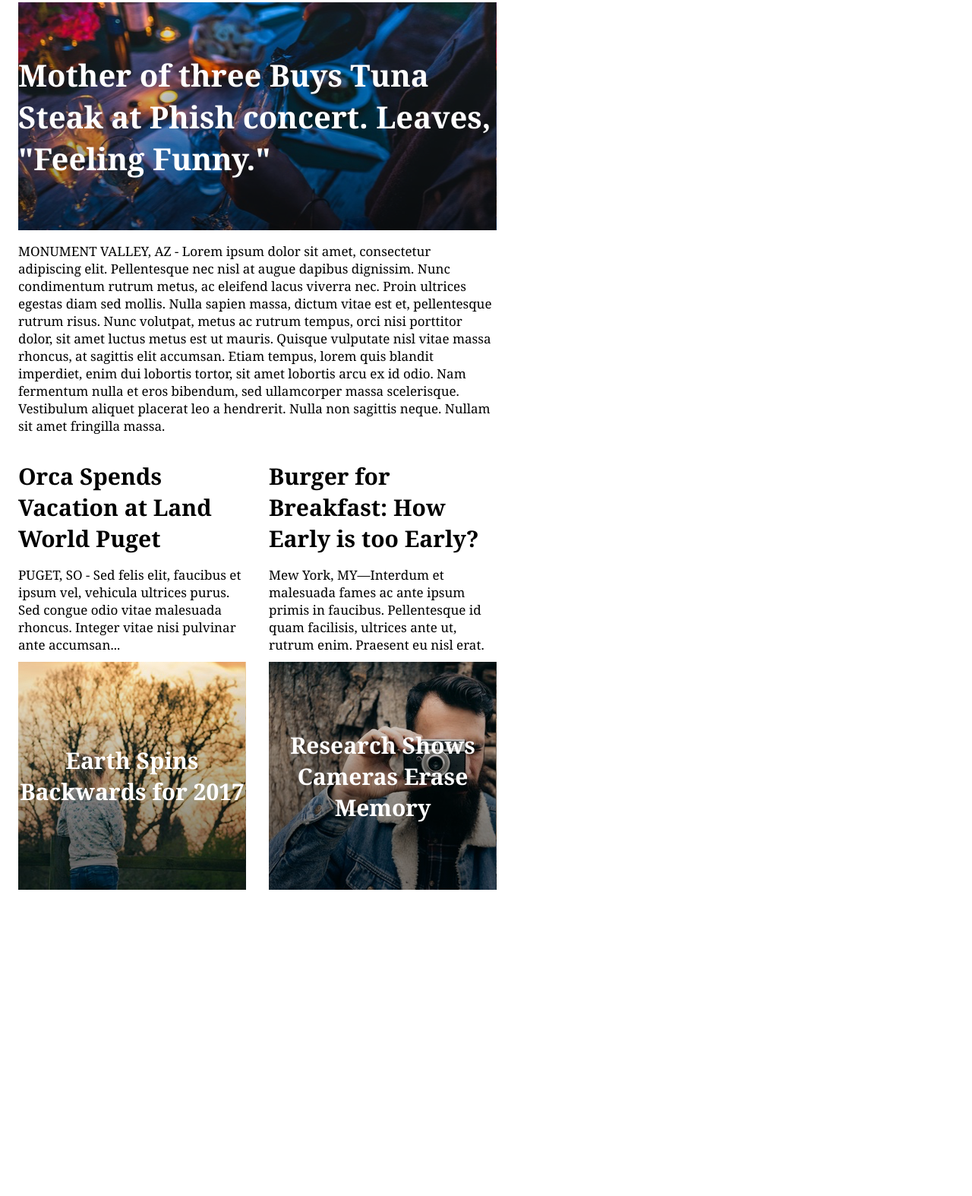
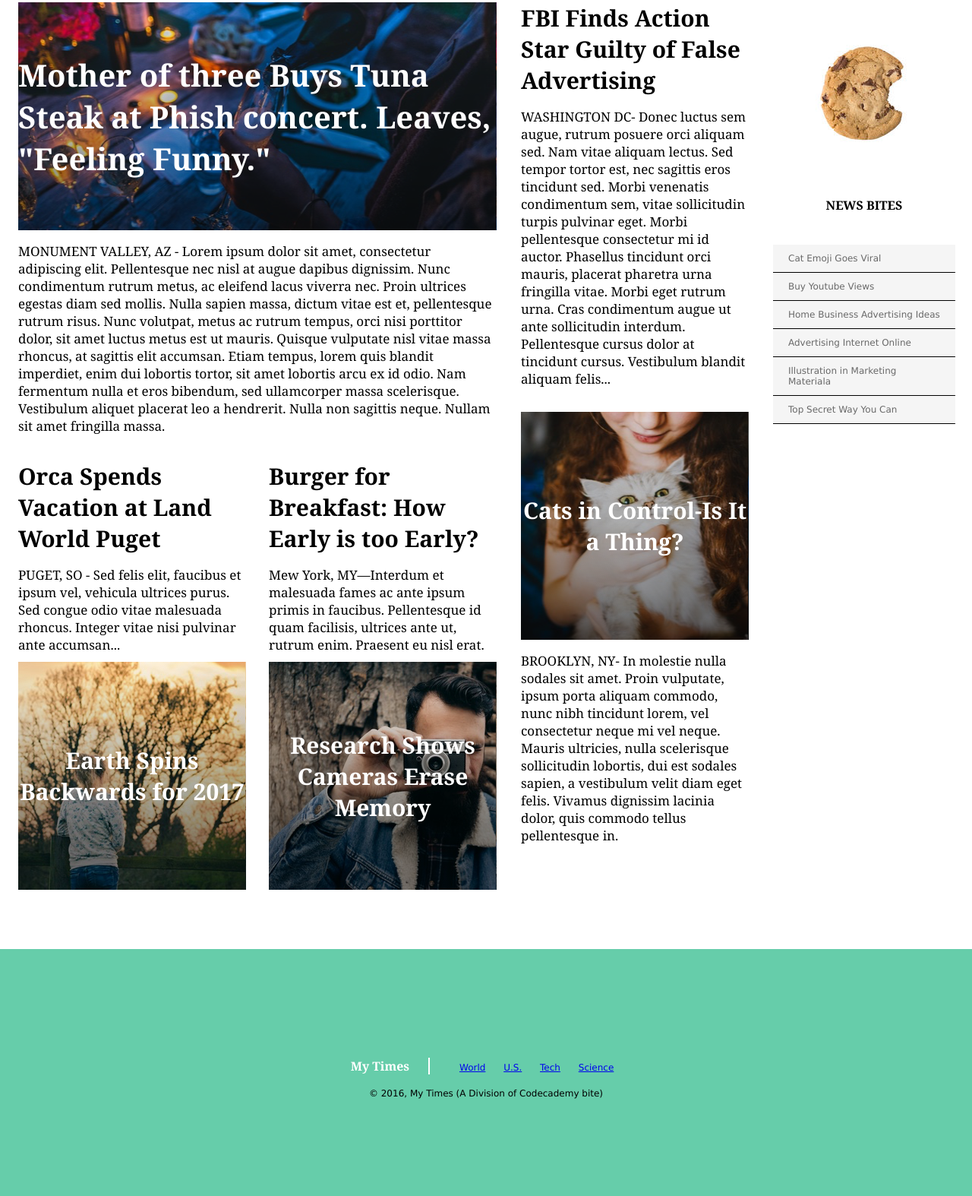
Before and after one commit to catrauth/ctrauth.github.io, a plain HTML site: page MyTimes/index.html in a window 1280 px wide. Shown: the part 113-1687 px from the top of the page at 76% size. Before the commit the page ends 1362 px from the top, so only its background shows below. Drawn offline with Linux system fonts and the light colour scheme.

Commit message:
Commit Final

```diff
--- a/MyTimes/index.html
+++ b/MyTimes/index.html
@@ -31,6 +31,7 @@
 
     <!-- Main Content Container -->
     <div class="content">
+
 
       <!-- First News Column -->
       <div class="column large">
@@ -67,17 +68,64 @@
           </div>
         </div>
       </div>
+
       <!-- Second News Column -->
       <div class="column medium">
-          <div class="story"></div>
-          <div class="story"></div>
+       <div class="story">
+         <div class="text-content">
+           <h2>FBI Finds Action Star Guilty of False Advertising</h2>
+             <p class="narrative">
+               WASHINGTON DC- Donec luctus sem augue, rutrum posuere orci aliquam sed. Nam vitae aliquam lectus. Sed tempor tortor est, nec sagittis eros tincidunt sed. Morbi venenatis condimentum sem, vitae sollicitudin turpis pulvinar eget. Morbi pellentesque consectetur mi id auctor. Phasellus tincidunt orci mauris, placerat pharetra urna fringilla vitae. Morbi eget rutrum urna. Cras condimentum augue ut ante sollicitudin interdum. Pellentesque cursus dolor at tincidunt cursus. Vestibulum blandit aliquam felis...
+             </p>
+         </div>
+       </div>
+       <div class="story">
+         <div class="cat-ceo image-content">
+           <span>Cats in Control-Is It a Thing?</span>
+         </div>
+         <p class="narrative">
+             BROOKLYN, NY- In molestie nulla sodales sit amet. Proin vulputate, ipsum porta aliquam commodo, nunc nibh tincidunt lorem, vel consectetur neque mi vel neque. Mauris ultricies, nulla scelerisque sollicitudin lobortis, dui est sodales sapien, a vestibulum velit diam eget felis. Vivamus dignissim lacinia dolor, quis commodo tellus pellentesque in.
+         </p>
+       </div>
+      </div>
 
-        </div>
       <!-- Third News Column -->
       <div class="column small">
+        <img cass="cookie" src="./resources/images/img-news-bite.png">
+        <div class="news-bites">
+          <h3> NEWS BITES</h3>
+          <span class="bite"> Cat Emoji Goes Viral</span>
+          <span class="bite"> Buy Youtube Views</span>
+          <span class="bite"> Home Business Advertising Ideas</span>
+          <span class="bite">Advertising Internet Online</span>
+          <span class="bite">Illustration in Marketing Materiala</span>
+          <span class="bite">Top Secret Way You Can </span>
+        </div>
+      </div>
     </div>
 
+    <!-- Footer -->
+    <footer>
+      <div classs="info">
+        <span class="title">My Times</span>
+        <nav>
+          <span>
+            <a href="#">World</a>
+          </span>
+          <span>
+            <a href="#">U.S.</a>
+          </span>
+          <span>
+            <a href="#">Tech</a>
+          </span>
+          <span>
+            <a href="#">Science</a>
+          </span>
+        </nav>
       </div>
-
+      <div class="copyright">
+        © 2016, My Times (A Division of Codecademy bite)
+      </div>
+    </footer>
   </body>
 </html>
--- a/MyTimes/resources/css/style.css
+++ b/MyTimes/resources/css/style.css
@@ -139,6 +139,65 @@ h2 {
   width: 300px;
 }
 
+.cat-ceo.image-content {
+  background-image: url("../images/img-story-1.png");
+}
+
 .column.small {
   width: 240px;
 }
+
+img.cookie {
+  height: 240px;
+}
+
+h3 {
+    display: block;
+    font-size: 1.17em;
+    font-weight: bold;
+}
+
+.news-bites h3 {
+    margin-bottom: 41px;
+    font-size: 16px;
+    font-weight: bold;
+    text-align: center;
+}
+
+.news-bites .bite {
+    display: block;
+    padding: 11px 20px;
+    border-bottom: 1px solid black;
+    background-color: WhiteSmoke;
+    font-family: Verdana;
+    font-size: 12px;
+    color: DimGray;
+}
+
+footer {
+  display: flex;
+  align-items: center;
+  justify-content: center;
+  flex-direction: column;
+  width: 100%;
+  height: 325px;
+  background-color: MediumAquamarine;
+  margin: auto;
+  font-family: Verdana;
+  font-size: 12px;
+}
+
+footer .title {
+  display: inline-block;
+  padding-right: 25px;
+  border-right: 2px solid white;
+  font-family: Georgia;
+  font-size: 16px;
+  font-weight: bold;
+  color: white;
+}
+
+footer nav {
+    display: inline-block;
+    padding-left: 25px;
+}
```
Lines whose indentation alone changed are shown as unchanged.
